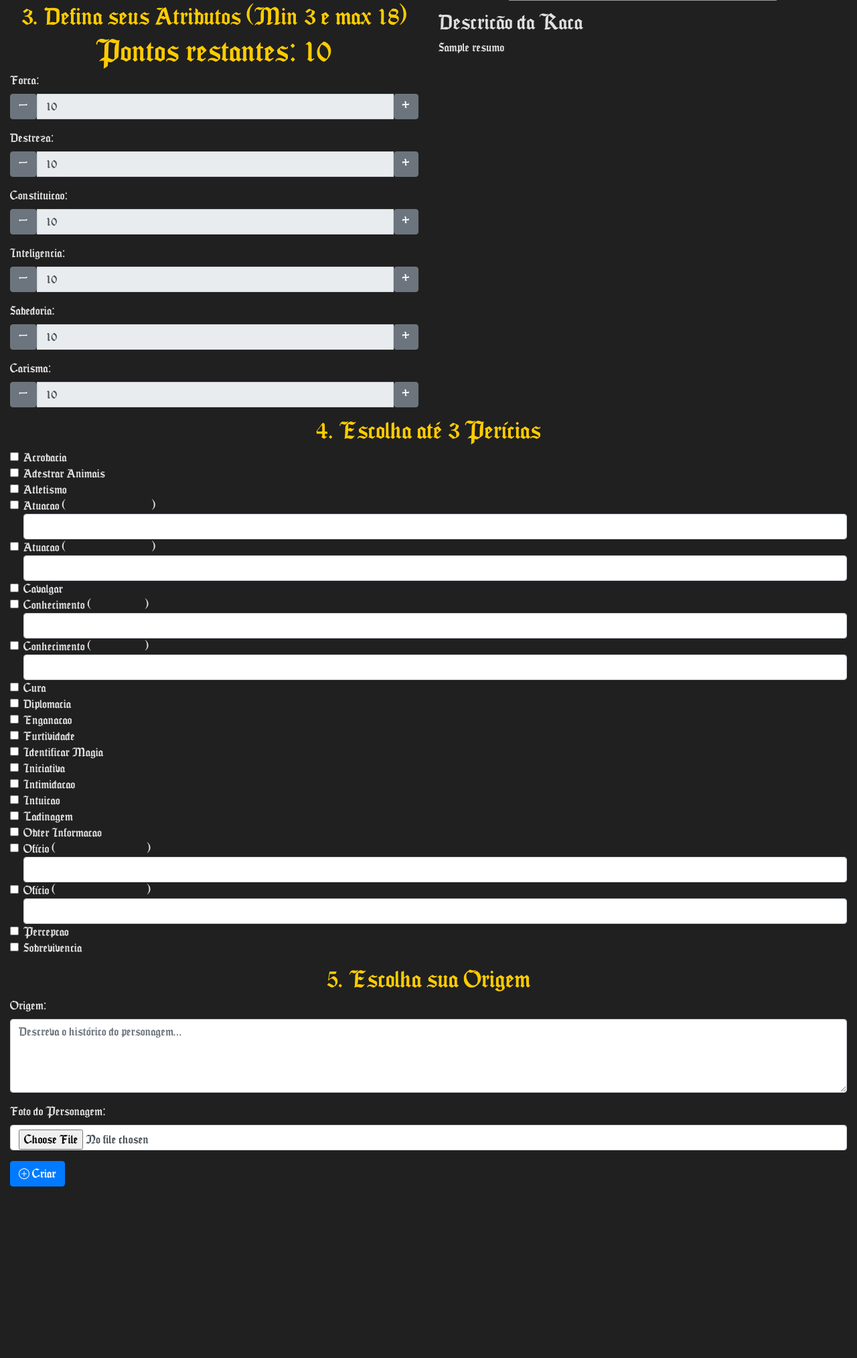
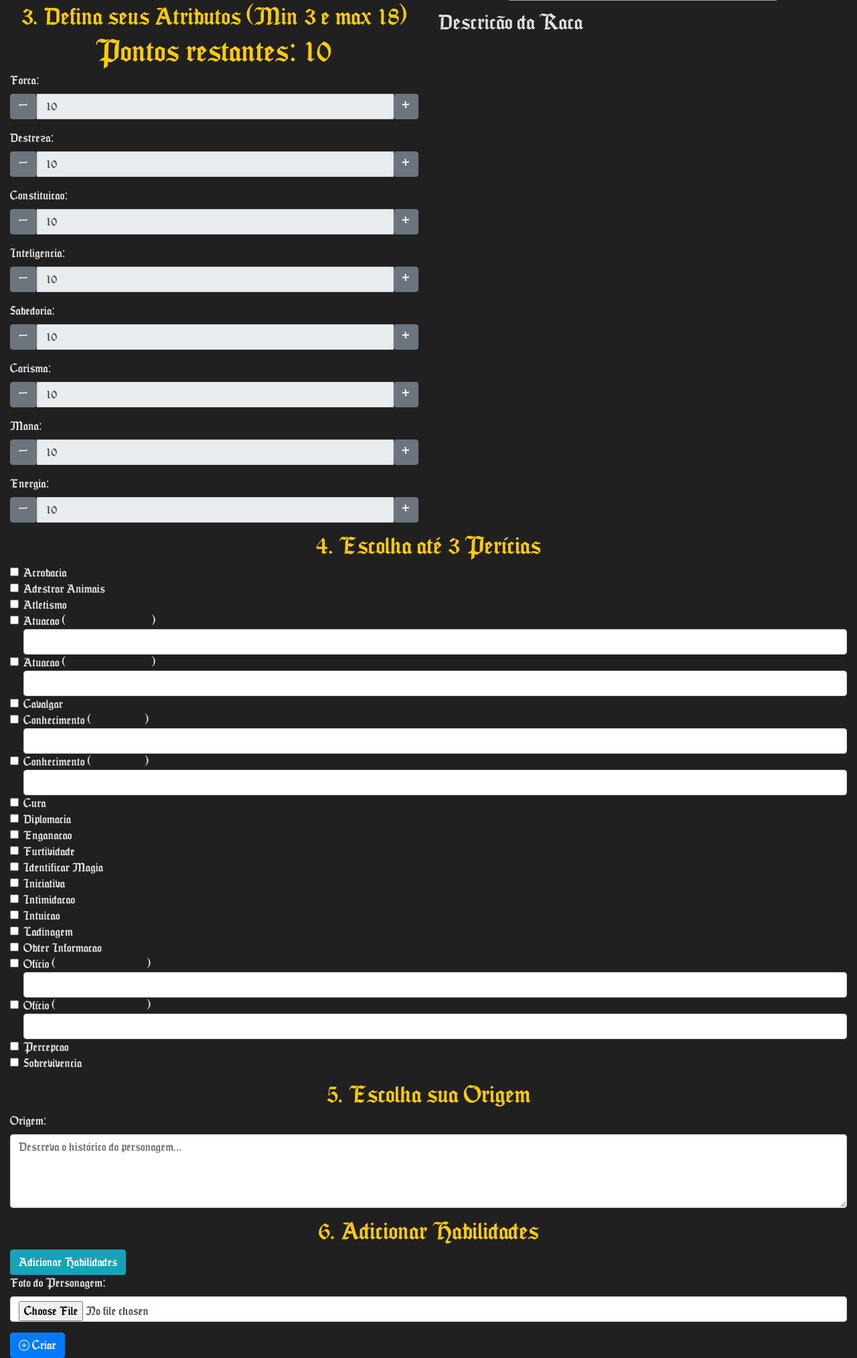
Before and after one commit to Tudolin/rpg_sys, a Flask app: template templates/create_character.html in a window 1280 px wide. Shown: the part 497-2524 px from the top of the page at 67% size. Before the commit the page ends 2268 px from the top, so only its background shows below. Run offline with Flask 3, Linux system fonts and the light colour scheme; the template is opened without the code that fills it: most values are stand-ins (such as "Sample title", 1, 10 or a date in 2020); some libraries are stand-ins or nearby versions; grey boxes are pictures that could not be loaded.

Commit message:
teste habilidades

```diff
--- a/app.py
+++ b/app.py
@@ -35,9 +35,9 @@
 
 app.secret_key = os.environ.get('SECRET_KEY') or 'a212d3b5e27f9cd2dfb8a9d18587ae51b2f88af9e1e95112'
 app.config['SESSION_PROTECTION'] = 'strong'
-app.config['SESSION_TYPE'] = 'redis'
-app.config['SESSION_REDIS'] = Redis(host='localhost', port=6379, db=0, password=None)
-# app.config['SESSION_TYPE'] = 'filesystem' #for local host debug
+# app.config['SESSION_TYPE'] = 'redis'
+# app.config['SESSION_REDIS'] = Redis(host='localhost', port=6379, db=0, password=None)
+app.config['SESSION_TYPE'] = 'filesystem' #for local host debug
 Session(app)
 CORS(app)
 sys.path.insert(0, '/home/angellnadalin/rpg_sys')
@@ -197,9 +197,6 @@
     classes = db['classes.classes'].find()
     races = db['races.races'].find()
     return render_template('create_character.html', classes=classes, races=races)
-
-
-
 
 def allowed_file(filename):
     return '.' in filename and filename.rsplit('.', 1)[1].lower() in {'png', 'jpg', 'jpeg', 'gif'}
--- a/requirements.txt
+++ b/requirements.txt
@@ -12,3 +12,4 @@
 flask_session
 redis
 flask_cors
+gevent
--- a/templates/create_character.html
+++ b/templates/create_character.html
@@ -56,7 +56,7 @@
 
                 <h2>3. Defina seus Atributos (Min 3 e max 18)</h2>
                 <h1>Pontos restantes: <span id="pontosRestantes">10</span></h1>
-                {% set atributos = ["forca", "destreza", "constituicao", "inteligencia", "sabedoria", "carisma"] %}
+                {% set atributos = ["forca", "destreza", "constituicao", "inteligencia", "sabedoria", "carisma", "mana", "energia"] %}
                 {% for atributo in atributos %}
                 <div class="form-group">
                     <label for="{{ atributo|lower }}">{{ atributo|capitalize }}:</label>
@@ -188,11 +188,35 @@
             <textarea id="origem" name="origem" class="form-control" rows="4" placeholder="Descreva o histórico do personagem..." required></textarea>
         </div>
 
+        <h2>6. Adicionar Habilidades</h2>
+        <button type="button" class="btn btn-info" data-toggle="modal" data-target="#habilidadesModal">Adicionar Habilidades</button>
+
+        <!-- Modal para seleção de habilidades -->
+        <div class="modal fade" id="habilidadesModal" tabindex="-1" role="dialog" aria-labelledby="habilidadesModalLabel" aria-hidden="true">
+        <div class="modal-dialog" role="document">
+            <div class="modal-content">
+            <div class="modal-header">
+                <h5 class="modal-title" id="habilidadesModalLabel">Escolha 5 Habilidades</h5>
+                <button type="button" class="close" data-dismiss="modal" aria-label="Close">
+                <span aria-hidden="true">&times;</span>
+                </button>
+            </div>
+            <div class="modal-body">
+                <form id="habilidadesForm">
+                <div id="habilidadesLista"></div>
+                <button type="submit" class="btn btn-primary">Confirmar</button>
+                </form>
+            </div>
+            </div>
+        </div>
+        </div>
+
         <!-- Upload da Imagem -->
         <div class="form-group">
             <label for="img_url">Foto do Personagem:</label>
             <input type="file" id="img_url" name="img_url" class="form-control" accept="image/*" required>
         </div>
+
 
         <button type="submit" class="btn btn-primary"><i class="bi bi-plus-circle"></i>  Criar</button>
     </form>
@@ -227,6 +251,38 @@
                 atualizarPontosRestantes();
             }
         }
+
+        document.getElementById('habilidadesForm').addEventListener('submit', function(event) {
+            event.preventDefault();
+            const habilidadesSelecionadas = document.querySelectorAll('input[name="habilidades"]:checked');
+            if (habilidadesSelecionadas.length > 5) {
+            alert('Você só pode selecionar até 5 habilidades.');
+            return;
+            }
+            // Processa as habilidades selecionadas
+            // Aqui, você pode enviar as habilidades selecionadas para o backend ou atualizar a interface conforme necessário
+            $('#habilidadesModal').modal('hide');
+        });
+
+        const habilidadesDisponiveis = [
+    // Aqui seria preenchido com base na classe e raça selecionada
+            {id: 1, nome: "Ataque Preciso", descricao: "Aumenta a precisão dos ataques", custo_mana: 5},
+            {id: 2, nome: "Resistência a Dano", descricao: "Reduz o dano recebido", custo_energia: 3},
+            // Adicione mais habilidades
+        ];
+
+        const habilidadesLista = document.getElementById('habilidadesLista');
+        habilidadesDisponiveis.forEach(habilidade => {
+        habilidadesLista.innerHTML += `
+            <div class="form-check">
+            <input class="form-check-input" type="checkbox" name="habilidades" value="${habilidade.id}" id="habilidade${habilidade.id}">
+            <label class="form-check-label" for="habilidade${habilidade.id}">
+                ${habilidade.nome} (Custo Mana: ${habilidade.custo_mana || 0}, Custo Energia: ${habilidade.custo_energia || 0})
+            </label>
+            <p>${habilidade.descricao}</p>
+            </div>
+        `;
+        });
 
         function alterarValor(atributo, valor) {
             const input = document.getElementById(atributo);
```
Also changed, not shown: models/character_model.py (+9 -26 lines).
